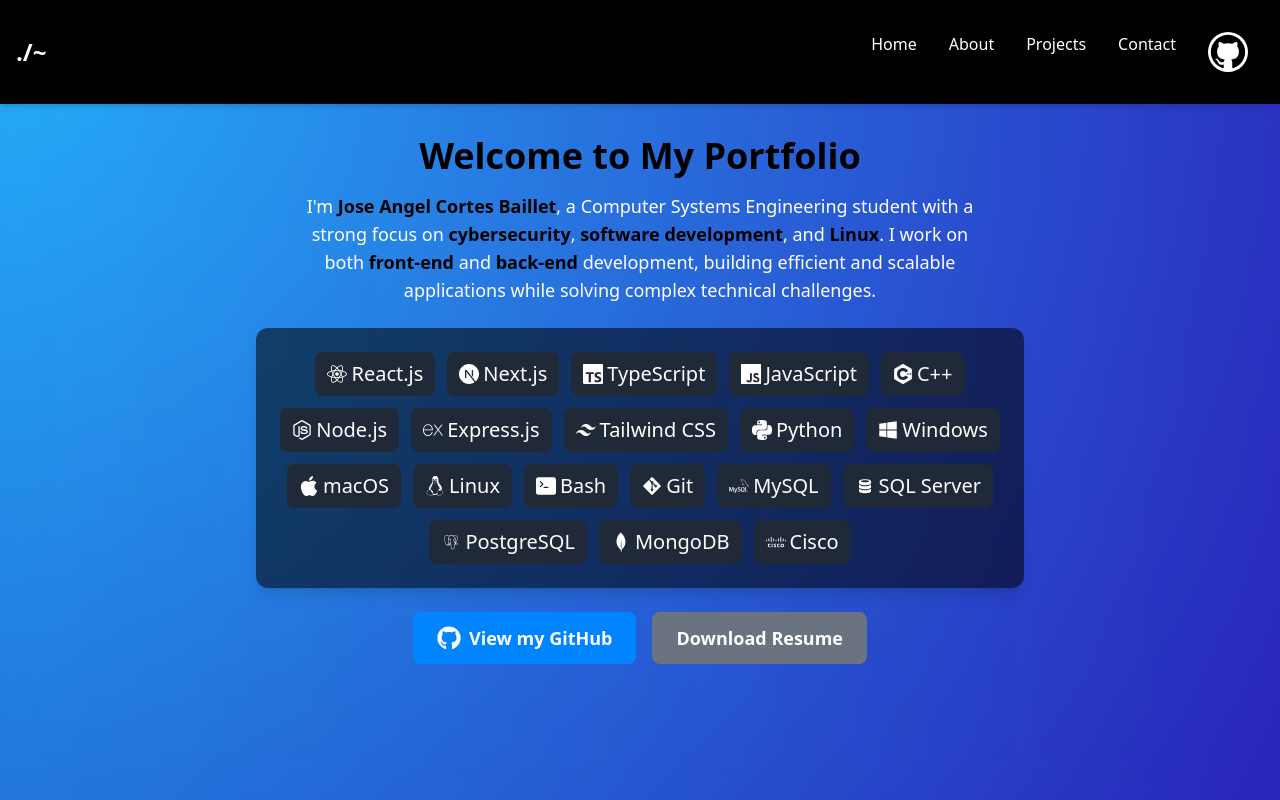
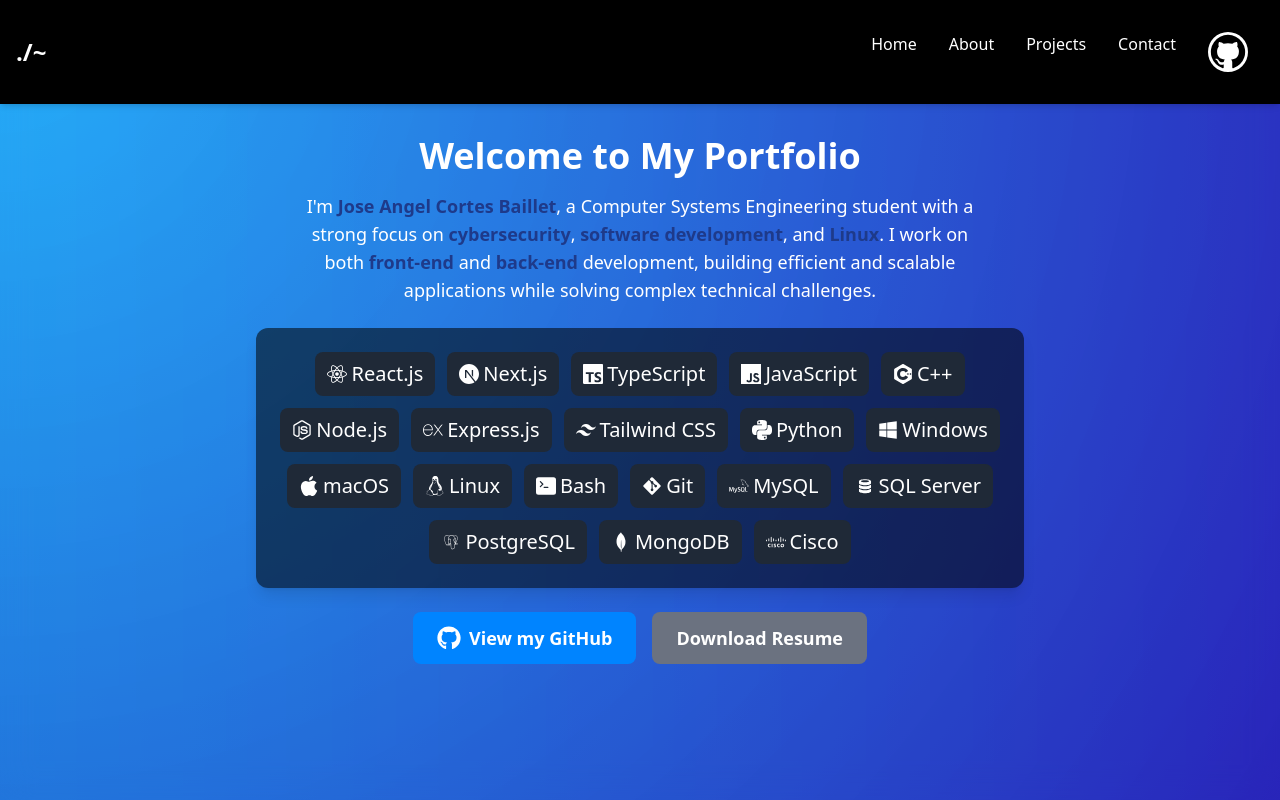
Before and after one commit to Doikson/joseangel-portfolio, a Next.js app: page / in a window 1280 px wide. Built offline with nearby package versions, Linux system fonts and the light colour scheme.

Commit message:
Text color changed

```diff
--- a/app/page.jsx
+++ b/app/page.jsx
@@ -7,10 +7,10 @@ import { SiApple } from "react-icons/si";
 export default function Home() {
   return (
     <div className="flex flex-col items-center justify-center min-h-screen bg-gray-100 p-8">
-      <h1 className="text-4xl font-bold text-black mb-4 z-10">Welcome to My Portfolio</h1>
+      <h1 className="text-4xl font-bold text-white mb-4 z-10">Welcome to My Portfolio</h1>
 
       <p className="text-lg text-white text-center max-w-2xl z-10">
-        I'm <span className="font-semibold text-black">Jose Angel Cortes Baillet</span>, a Computer Systems Engineering student with a strong focus on <span className="font-semibold text-black">cybersecurity</span>, <span className="font-semibold text-black">software development</span>, and <span className="font-semibold text-black">Linux</span>. I work on both <span className="font-semibold text-black">front-end</span> and <span className="font-semibold text-black">back-end</span> development, building efficient and scalable applications while solving complex technical challenges.
+        I'm <span className="font-semibold text-blue-900">Jose Angel Cortes Baillet</span>, a Computer Systems Engineering student with a strong focus on <span className="font-semibold text-blue-900">cybersecurity</span>, <span className="font-semibold text-blue-900">software development</span>, and <span className="font-semibold text-blue-900">Linux</span>. I work on both <span className="font-semibold text-blue-900">front-end</span> and <span className="font-semibold text-blue-900">back-end</span> development, building efficient and scalable applications while solving complex technical challenges.
       </p>
 
       {/* Contenedor del rectángulo con hover aplicado al contenedor completo */}
```
